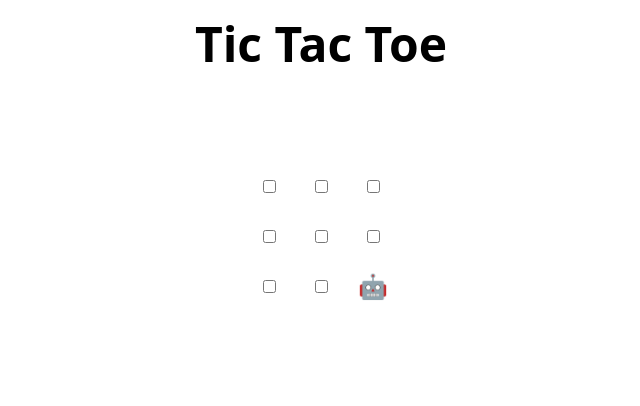
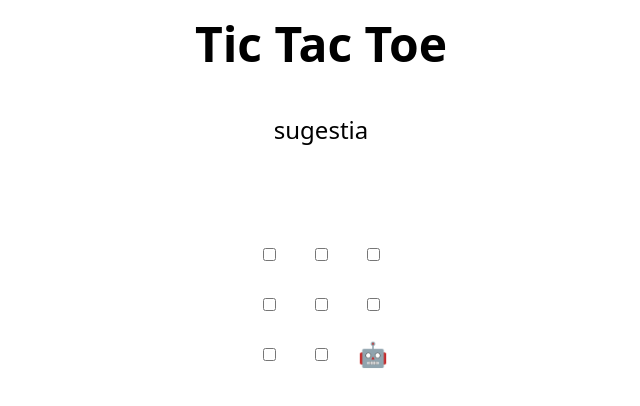
Before and after one commit to vnprr/skills-review-pull-requests, a plain HTML site: page index.html in a window 1280 px wide. Shown: the whole page, without its empty margins (319-959 px from the left). Drawn offline with Linux system fonts and the light colour scheme.

Commit message:
Update index.html
COMMIT SUGGESTION

```diff
--- a/index.html
+++ b/index.html
@@ -44,6 +44,7 @@
     <td><input type="checkbox" /></td>
     <td><input type="checkbox" /></td>
     <td><input type="checkbox" /></td>
+sugestia
   </tr>
 </table>
 
```
